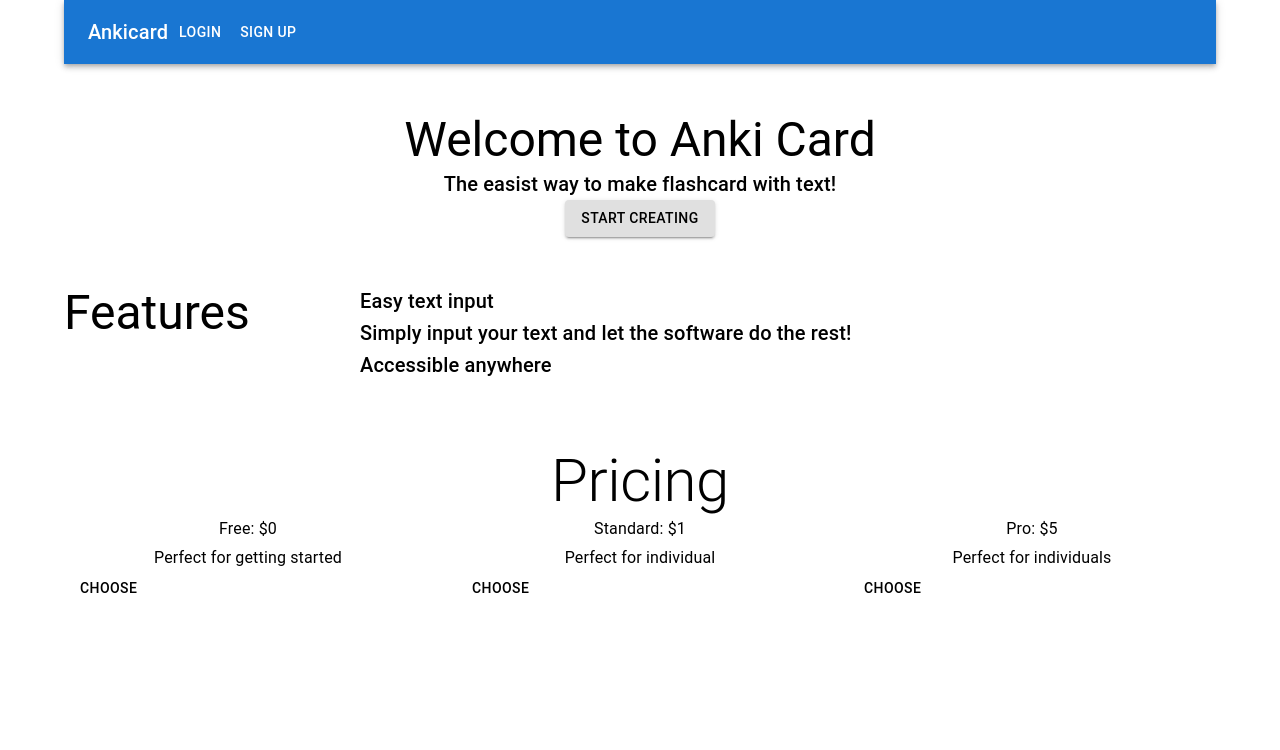
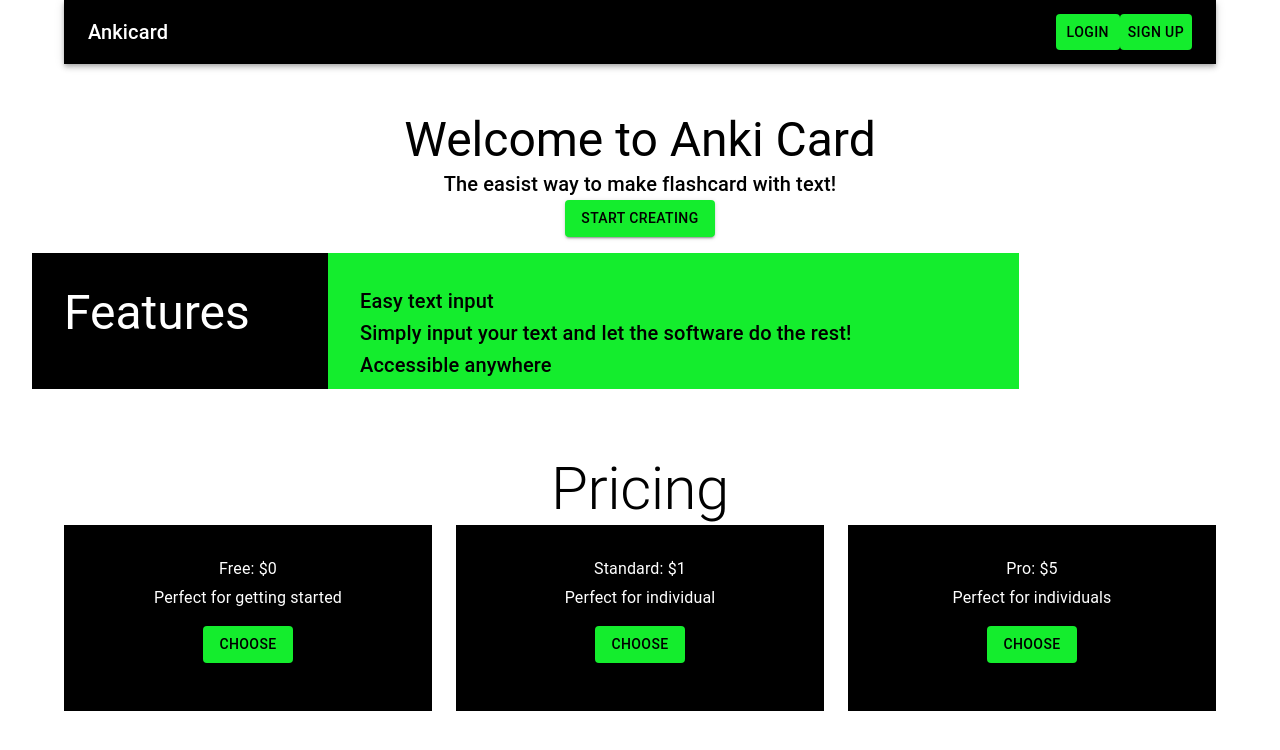
Before and after one commit to lililiyabbayx/ankicard-saas, a Next.js app: page / in a window 1280 px wide. Shown: the top 750 px of the page. Built offline with nearby package versions, Linux system fonts and the light colour scheme; no server answers.

Commit message:
will fix broken ui

```diff
--- a/app/globals.css
+++ b/app/globals.css
@@ -3,3 +3,17 @@
   padding: 0;
   margin: 0;
 }
+body {
+  background-color: #ffffff; /* Replace with your desired color */
+}
+body {
+  color: #000000; /* Replace with your desired text color */
+}
+button {
+  background-color: #14ed2d; /* Replace with your desired color */
+  color: #000000; /* Button text color */
+}
+
+button:hover {
+  background-color: #ffffff; /* Color on hover */
+}
--- a/app/page.js
+++ b/app/page.js
@@ -19,15 +19,42 @@ export default function Home() {
         <meta name="description" content="Create flashcard from youe text!" />
       </Head>
 
-      <AppBar position="static">
+      <AppBar
+        position="static"
+        sx={{
+          backgroundColor: "#000000", // AppBar background color
+          color: "#ffffff",
+        }}
+      >
         <Toolbar>
-          <Typography variant="h6">Ankicard </Typography>
+          <Typography variant="h6" sx={{ flexGrow: 1 }}>
+            {" "}
+            Ankicard{" "}
+          </Typography>
 
           <SignedOut>
-            <Button color="inherit" href="/sign-in">
+            <Button
+              href="/sign-in"
+              sx={{
+                backgroundColor: "#14ed2d", // Button background color
+                color: "#000000", // Button text color
+                "&:hover": {
+                  backgroundColor: "#ffffff", // Background color on hover
+                },
+              }}
+            >
               Login
             </Button>
-            <Button color="inherit" href="/sign-up">
+            <Button
+              href="/sign-up"
+              sx={{
+                backgroundColor: "#14ed2d", // Button background color
+                color: "#000000", // Button text color
+                "&:hover": {
+                  backgroundColor: "#ffffff", // Background color on hover
+                },
+              }}
+            >
               Sign Up
             </Button>
           </SignedOut>
@@ -48,7 +75,17 @@ export default function Home() {
         <Typography variant="h6">
           The easist way to make flashcard with text!
         </Typography>
-        <Button variant="contained" color="inherit" href="/generate">
+        <Button
+          variant="contained"
+          href="/generate"
+          sx={{
+            backgroundColor: "#14ed2d", // Button background color
+            color: "#000000", // Button text color
+            "&:hover": {
+              backgroundColor: "#ffffff", // Background color on hover
+            },
+          }}
+        >
           Start Creating
         </Button>
       </Box>
@@ -56,19 +93,44 @@ export default function Home() {
       {/*Features */}
       <Box>
         <Grid container spacing={4}>
-          <Grid item xs={4} md={3}>
-            <Typography variant="h3" component="h2">
+          <Grid
+            item
+            xs={4}
+            md={3}
+            sx={{ backgroundColor: "#000000", padding: 1 }}
+          >
+            <Typography variant="h3" component="h2" sx={{ color: "#ffffff" }}>
               Features
             </Typography>
           </Grid>
-          <Grid item xs={8} md={7}>
-            <Typography variant="h6" component="h2" textAlign="left">
+          <Grid
+            item
+            xs={8}
+            md={7}
+            sx={{ backgroundColor: "#14ed2d", padding: 1 }}
+          >
+            <Typography
+              variant="h6"
+              component="h2"
+              textAlign="left"
+              sx={{ color: "#000000" }}
+            >
               Easy text input
             </Typography>{" "}
-            <Typography variant="h6" component="h2" textAlign="left">
+            <Typography
+              variant="h6"
+              component="h2"
+              textAlign="left"
+              sx={{ color: "#000000" }}
+            >
               Simply input your text and let the software do the rest!
             </Typography>
-            <Typography variant="h6" component="h2" textAlign="left">
+            <Typography
+              variant="h6"
+              component="h2"
+              textAlign="left"
+              sx={{ color: "#000000" }}
+            >
               Accessible anywhere
             </Typography>
           </Grid>
@@ -81,39 +143,96 @@ export default function Home() {
         </Typography>
         <Grid container spacing={3}>
           <Grid item xs={4}>
-            <Box>
-              <Typography textAlign="center" gutterBottom>
+            <Box backgroundColor="#000000" sx={{ py: 4 }}>
+              <Typography
+                textAlign="center"
+                gutterBottom
+                sx={{ color: "#ffffff" }}
+              >
                 Free: $0{" "}
               </Typography>
-              <Typography textAlign="center">
+              <Typography textAlign="center" sx={{ color: "#ffffff" }}>
                 {" "}
                 Perfect for getting started
               </Typography>
-              <Button variant="container"> Choose</Button>
+              <Button
+                variant="contained"
+                sx={{
+                  backgroundColor: "#14ed2d", // Button background color
+                  color: "#000000", // Button text color
+                  "&:hover": {
+                    backgroundColor: "#ffffff", // Background color on hover
+                  },
+                  display: "block", // Makes the button behave like a block element, which allows it to be centered
+                  mx: "auto", // Centers the button horizontally (auto margin on the left and right)
+                  my: 2, // Adds margin on the top and bottom (you can adjust this value as needed)
+                }}
+              >
+                {" "}
+                Choose
+              </Button>
             </Box>
           </Grid>
           <Grid item xs={4}>
-            <Box>
-              <Typography textAlign="center" gutterBottom>
+            <Box backgroundColor="#000000" sx={{ py: 4 }}>
+              <Typography
+                textAlign="center"
+                gutterBottom
+                sx={{ color: "#ffffff" }}
+              >
                 Standard: $1{" "}
               </Typography>
-              <Typography textAlign="center">
+              <Typography textAlign="center" sx={{ color: "#ffffff" }}>
                 {" "}
                 Perfect for individual
               </Typography>
-              <Button variant="container"> Choose</Button>
+              <Button
+                variant="contained"
+                sx={{
+                  backgroundColor: "#14ed2d", // Button background color
+                  color: "#000000", // Button text color
+                  "&:hover": {
+                    backgroundColor: "#ffffff", // Background color on hover
+                  },
+                  display: "block", // Makes the button behave like a block element, which allows it to be centered
+                  mx: "auto", // Centers the button horizontally (auto margin on the left and right)
+                  my: 2, // Adds margin on the top and bottom (you can adjust this value as needed)
+                }}
+              >
+                {" "}
+                Choose
+              </Button>
             </Box>
           </Grid>
           <Grid item xs>
-            <Box>
-              <Typography textAlign="center" gutterBottom>
+            <Box backgroundColor="#000000" sx={{ py: 4 }}>
+              <Typography
+                textAlign="center"
+                gutterBottom
+                sx={{ color: "#ffffff" }}
+              >
                 Pro: $5{" "}
               </Typography>
-              <Typography textAlign="center">
+              <Typography textAlign="center" sx={{ color: "#ffffff" }}>
                 {" "}
                 Perfect for individuals
               </Typography>
-              <Button variant="container"> Choose</Button>
+              <Button
+                variant="contained"
+                sx={{
+                  backgroundColor: "#14ed2d", // Button background color
+                  color: "#000000", // Button text color
+                  "&:hover": {
+                    backgroundColor: "#ffffff", // Background color on hover
+                  },
+                  display: "block", // Makes the button behave like a block element, which allows it to be centered
+                  mx: "auto", // Centers the button horizontally (auto margin on the left and right)
+                  my: 2, // Adds margin on the top and bottom (you can adjust this value as needed)
+                }}
+              >
+                {" "}
+                Choose
+              </Button>
             </Box>
           </Grid>
         </Grid>
```
Also changed, not shown: app/flashcards/page.js (+31 -4 lines), app/generate/page.js (+22 -2 lines).
